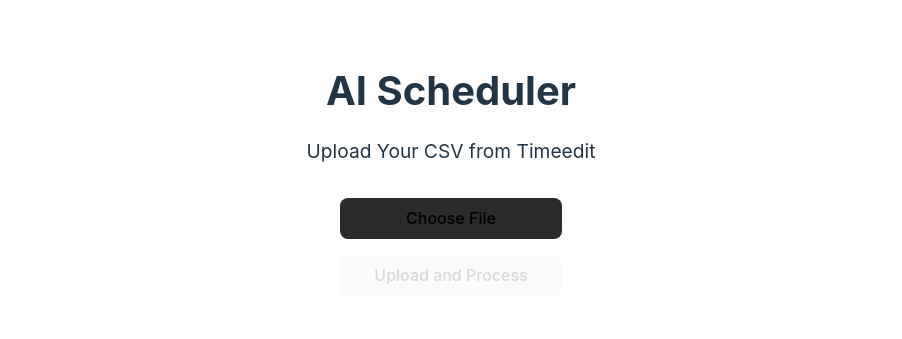
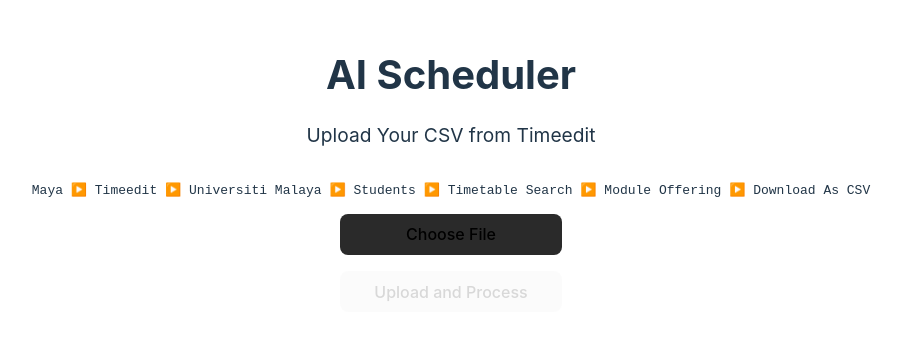
Before and after one commit to szeyu/aischeduler, a React (Vite) app: page / in a window 1280 px wide. Shown: the part 211-550 px from the top of the page, without its empty margins (189-1091 px from the left). Built offline with nearby package versions, Linux system fonts and the light colour scheme.

Commit message:
Update App.tsx
Add step to teach user

```diff
--- a/src/App.tsx
+++ b/src/App.tsx
@@ -47,6 +47,8 @@ const App: React.FC = () => {
       <div className="container">
         <h1>AI Scheduler</h1>
         <h2>Upload Your CSV from Timeedit</h2>
+        <pre>Maya ▶️ Timeedit ▶️ Universiti Malaya ▶️ Students ▶️
+          Timetable Search ▶️ Module Offering ▶️ Download As CSV</pre>
         <CSVUploader onDataProcessed={handleDataProcessed} />
 
         <br />
```
